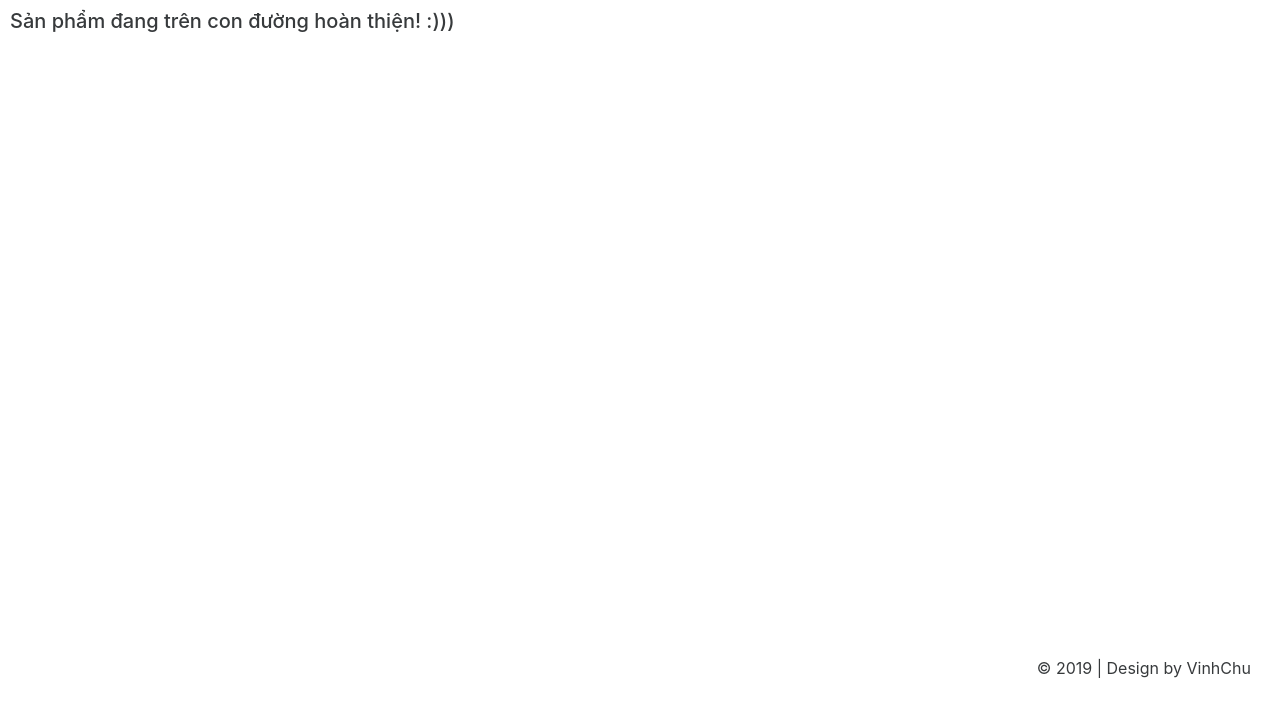
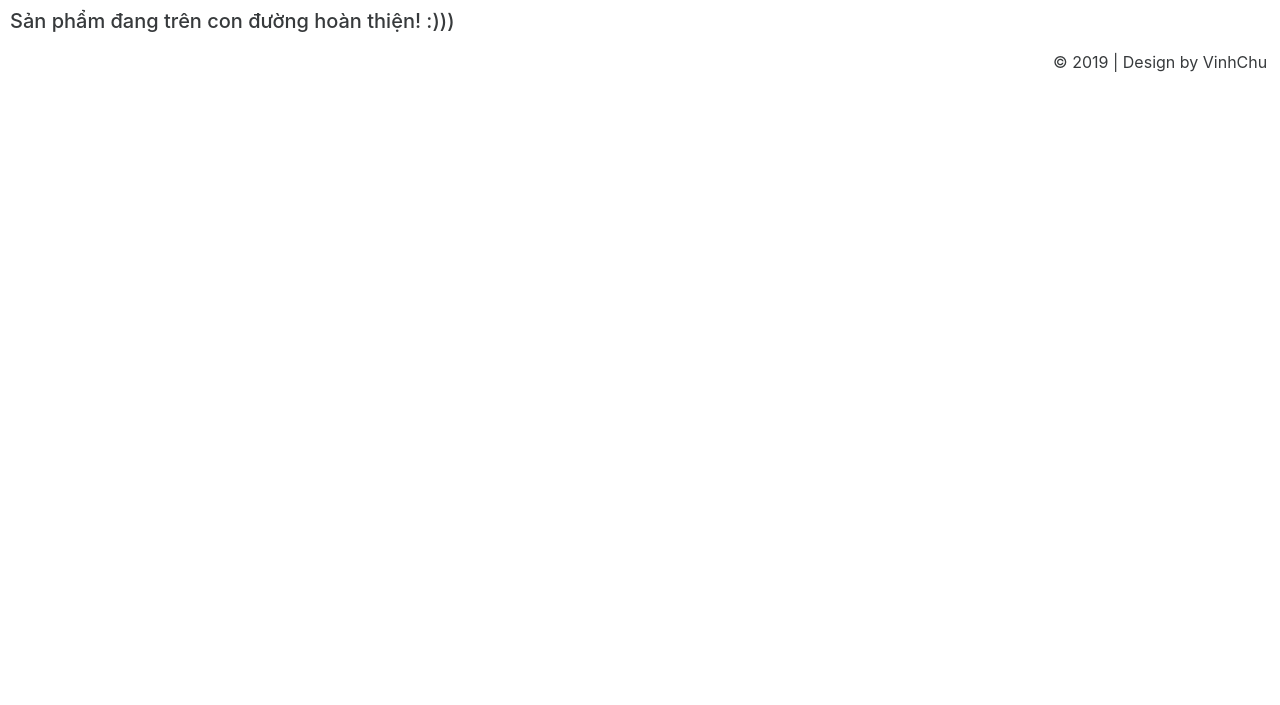
Before and after one commit to vinhcv161/vinhcv.io, a website: page Blogs/blogs.html in a window 1280 px wide. Shown: the top 705 px of the page. Drawn offline with Linux system fonts and the light colour scheme.

Commit message:
Happy New Year!

```diff
--- a/Blogs/blogs.html
+++ b/Blogs/blogs.html
@@ -39,9 +39,9 @@
   </div>
 </div>
 
-<div class="follow" style="margin-top: 48%">
-  <div class="styletxt">
-    <span style="padding-left:81%; padding-bottom: 5px">© 2019 | Design by VinhChu</span>
+<div class="follow">
+  <div class="styletxt" style="float: right; padding-right: 1%">
+    <span> © 2019 | Design by VinhChu</span>
   </div>
 </div>
 
```
Also changed, not shown: profile/lienhe.html (+3 -3 lines).
